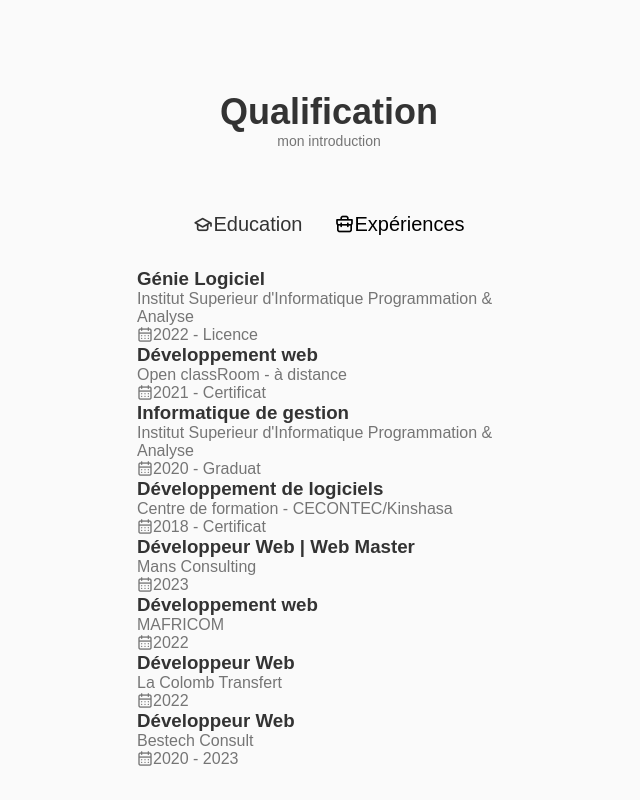
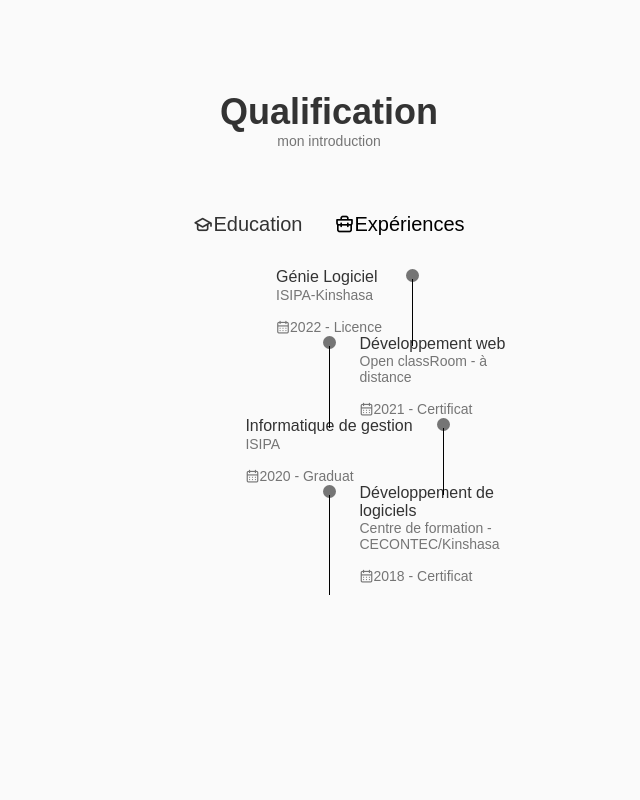
Before and after one commit to rovertnet/mon_portfolio, a React (Create React App) app: page / in a window 1280 px wide. Shown: the part 2895-3695 px from the top of the page, without its empty margins (311-951 px from the left). After the commit the page ends 3511 px from the top, so only its background shows below. Built offline with nearby package versions, Linux system fonts and the light colour scheme.

Commit message:
un autre comite

```diff
--- a/src/composants/qualification/Qualification.jsx
+++ b/src/composants/qualification/Qualification.jsx
@@ -23,11 +23,12 @@ const Qualification = () => {
             <div className="qualification_sections">
                 <div className="qualification_content qualification_content-active">
                     <div className="qualification_data">
+                          <div></div>
 
                         <div>
                             <h3 className="qualification_title">Génie Logiciel</h3>
                             <span className="qualification_subtitle">
-                                Institut Superieur d'Informatique Programmation & Analyse
+                                ISIPA-Kinshasa
                             </span>
                             <div className="qualification_calender">
                                 <i className="uil uil-calendar-alt"></i>
@@ -41,6 +42,8 @@ const Qualification = () => {
                     </div>
 
                     <div className="qualification_data">
+                          <div></div>
+
                           <div>
                               <span className="qualification_rounder"></span>
                               <span className="qualification_line"></span>
@@ -59,11 +62,12 @@ const Qualification = () => {
                     </div>
 
                     <div className="qualification_data">
+                          <div></div>
 
                           <div>
                               <h3 className="qualification_title">Informatique de gestion</h3>
                               <span className="qualification_subtitle">
-                                  Institut Superieur d'Informatique Programmation & Analyse
+                                  ISIPA
                               </span>
                               <div className="qualification_calender">
                                   <i className="uil uil-calendar-alt"></i>
@@ -77,6 +81,8 @@ const Qualification = () => {
                     </div>
 
                     <div className="qualification_data">
+                          <div></div>
+
                           <div>
                               <span className="qualification_rounder"></span>
                               <span className="qualification_line"></span>
@@ -97,6 +103,7 @@ const Qualification = () => {
 
                 <div className="qualification_content">
                       <div className="qualification_data">
+                          <div></div>
 
                           <div>
                               <h3 className="qualification_title">Développeur Web | Web Master</h3>
@@ -115,6 +122,8 @@ const Qualification = () => {
                       </div>
 
                       <div className="qualification_data">
+                          <div></div>
+
                           <div>
                               <span className="qualification_rounder"></span>
                               <span className="qualification_line"></span>
@@ -132,6 +141,7 @@ const Qualification = () => {
                       </div>
 
                       <div className="qualification_data">
+                          <div></div>
 
                           <div>
                               <h3 className="qualification_title">Développeur Web</h3>
@@ -150,6 +160,8 @@ const Qualification = () => {
                       </div>
 
                       <div className="qualification_data">
+                          <div></div>
+
                           <div>
                               <span className="qualification_rounder"></span>
                               <span className="qualification_line"></span>
--- a/src/composants/qualification/qualification.css
+++ b/src/composants/qualification/qualification.css
@@ -28,3 +28,46 @@
     grid-template-columns: 0.5fr;
     justify-content: center;
 }
+.qualification_content {
+    display: none;
+}
+
+.qualification_content-active {
+    display: block;
+}
+
+.qualification_data {
+    display: grid;
+    grid-template-columns: 1fr max-content 1fr;
+    column-gap: 1.5rem;
+}
+
+.qualification_title {
+    font-size: var(--normal-font-size);
+    font-weight: var(--font-medium);
+}
+
+.qualification_subtitle {
+    display: inline-block;
+    font-size: var(--small-font-size);
+    margin-bottom: var(--mb-1);
+}
+
+.qualification_calender {
+    font-size: var(--small-font-size);
+}
+.qualification_rounder {
+    display: inline-block;
+    width: 13px;
+    height: 13px;
+    background-color: var(--text-color);
+    border-radius: 50%;
+}
+
+.qualification_line {
+    display: block;
+    width: 1px;
+    height: 100%;
+    background-color: var(--title-color-dark);
+    transform: translate(6px, -7px);
+}
```
Lines whose indentation alone changed are shown as unchanged.
